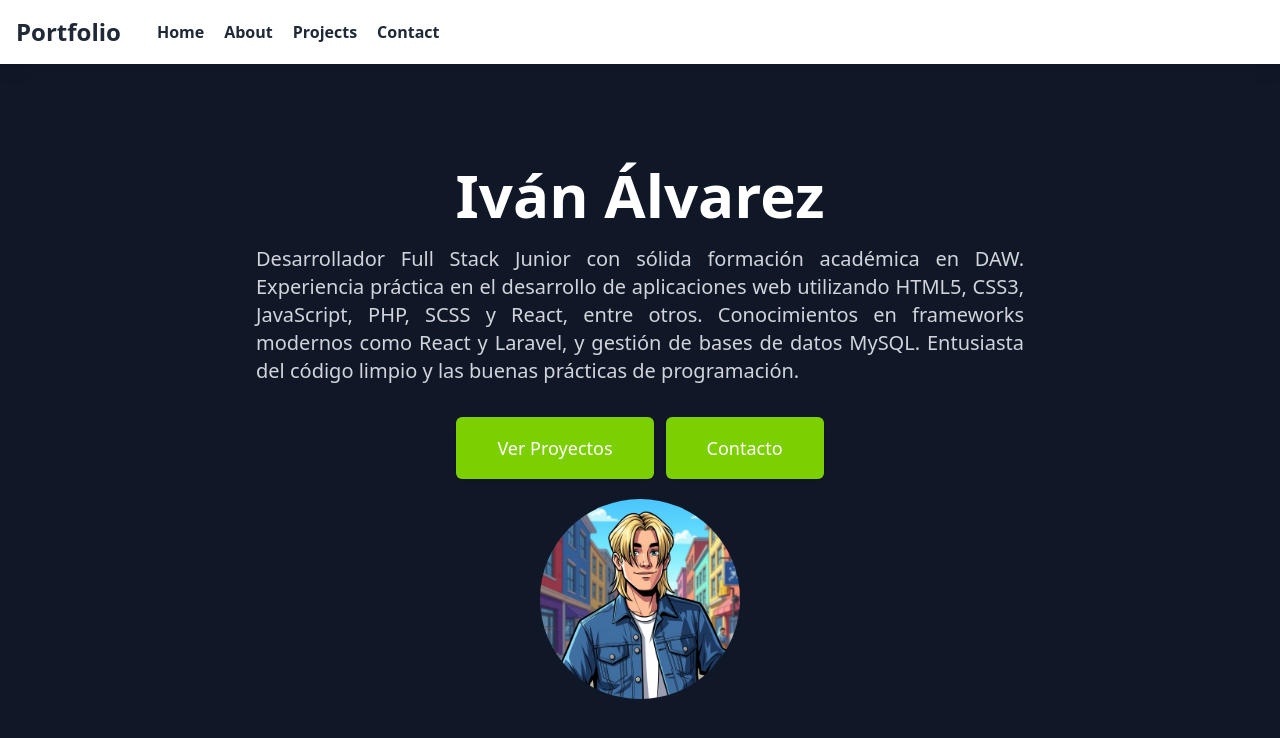
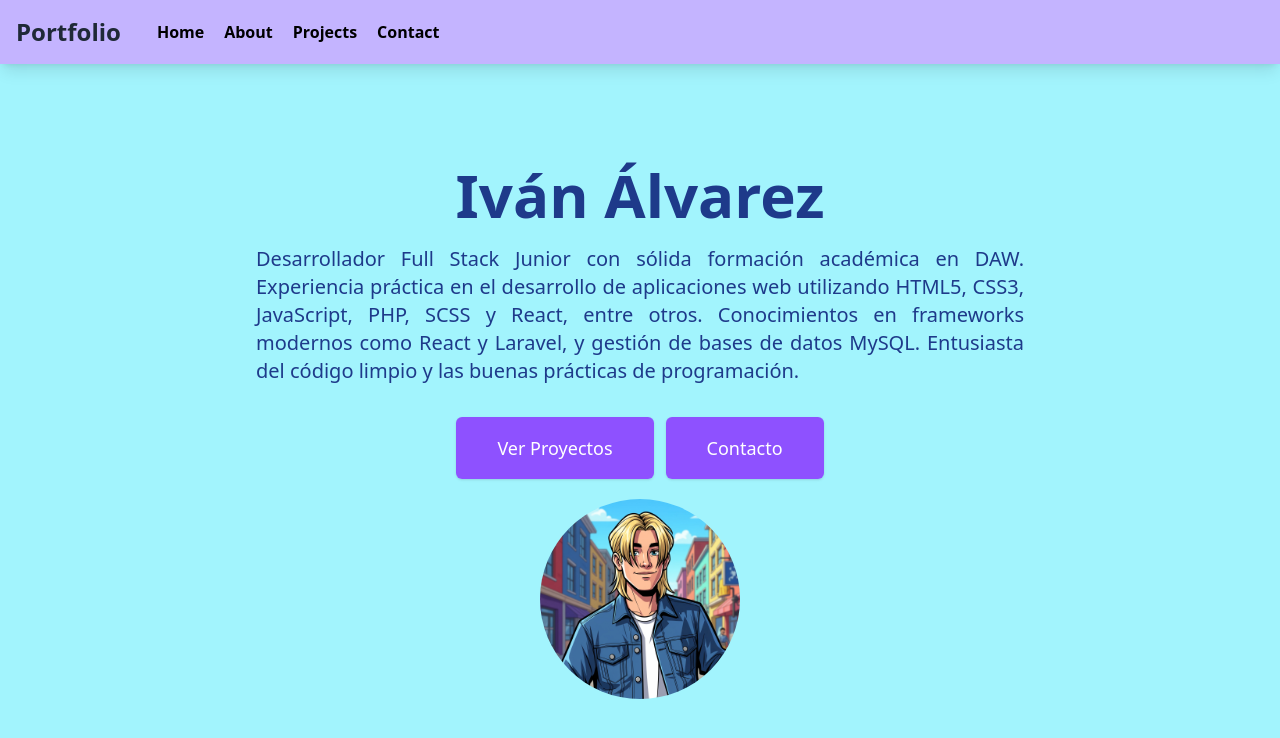
Before and after one commit to Ivon-1/PortafolioIvan, a React (Vite) app: page / in a window 1280 px wide. Shown: the top 738 px of the page. Built offline with nearby package versions, Linux system fonts and the light colour scheme.

Commit message:
Actualizacion

```diff
--- a/src/components/Home.tsx
+++ b/src/components/Home.tsx
@@ -5,7 +5,7 @@ export function Home() {
     return (
         <div className="flex flex-col min-h-screen">
             {/* Navegación */}
-            <nav className="bg-white shadow-lg bg-botones-enlaces">
+            <nav className="bg-color-header shadow-lg bg-botones-enlaces">
                 <div className="max-w-7xl mx-auto px-4">
                     <div className="flex justify-between h-16">
                         <div className="flex space-x-7">
@@ -13,10 +13,10 @@ export function Home() {
                                 <Link to="/" className="text-2xl font-bold text-gray-800">Portfolio</Link>
                             </div>
                             <div className="hidden md:flex items-center space-x-1">
-                                <Link to="/" className="py-4 px-2 text-gray-800 font-semibold hover:text-blue-500 transition duration-300">Home</Link>
-                                <Link to="/about" className="py-4 px-2 text-gray-800 font-semibold hover:text-blue-500 transition duration-300">About</Link>
-                                <Link to="/projects" className="py-4 px-2 text-gray-800 font-semibold hover:text-blue-500 transition duration-300">Projects</Link>
-                                <Link to="/contact" className="py-4 px-2 text-gray-800 font-semibold hover:text-blue-500 transition duration-300">Contact</Link>
+                                <Link to="/" className="py-4 px-2 text-black font-semibold hover:text-blue-500 transition duration-300">Home</Link>
+                                <Link to="/about" className="py-4 px-2 text-black font-semibold hover:text-blue-500 transition duration-300">About</Link>
+                                <Link to="/projects" className="py-4 px-2 text-black font-semibold hover:text-blue-500 transition duration-300">Projects</Link>
+                                <Link to="/contact" className="py-4 px-2 text-black font-semibold hover:text-blue-500 transition duration-300">Contact</Link>
                             </div>
                         </div>
                     </div>
@@ -30,10 +30,10 @@ export function Home() {
 
                 <div className="max-w-7xl mx-auto px-4 py-16 w-full">
                     <div className="text-center">
-                        <h1 className="text-4xl font-bold text-white sm:text-5xl md:text-6xl">
+                        <h1 className="text-4xl font-bold text-blue-900 sm:text-5xl md:text-6xl">
                             Iván Álvarez
                         </h1>
-                        <p className="mt-3 max-w-md mx-auto text-justify text-gray-300 sm:text-lg md:mt-5 md:text-xl md:max-w-3xl">
+                        <p className="mt-3 max-w-md mx-auto text-justify text-blue-900 sm:text-lg md:mt-5 md:text-xl md:max-w-3xl">
                         Desarrollador Full Stack Junior con sólida formación académica en DAW. Experiencia práctica en el desarrollo de aplicaciones web utilizando HTML5, CSS3, JavaScript, PHP, SCSS y React, entre otros.
                         Conocimientos en frameworks modernos como React y Laravel, y gestión de bases de datos MySQL. Entusiasta del código limpio y las buenas prácticas de programación.
                         </p>
--- a/tailwind.config.js
+++ b/tailwind.config.js
@@ -7,10 +7,12 @@ export default {
   theme: {
     extend: {
       colors: {
-        'gris-fondo': 'oklch(21% 0.034 264.665)',
+        'gris-fondo': 'oklch(91.7% 0.08 205.041)',
         'botones': 'oklch(37.9% 0.146 265.522)',
-        'botones-enlaces' : 'oklch(76.8% 0.233 130.85)',
-        'color-cards' : 'oklch(74.6% 0.16 232.661)'
+        'botones-enlaces' : 'oklch(60.6% 0.25 292.717)',
+        'color-cards' : 'oklch(74.6% 0.16 232.661)',
+        'color-header' : 'oklch(81.1% 0.111 293.571)',
+
       }
     },
   },
```
